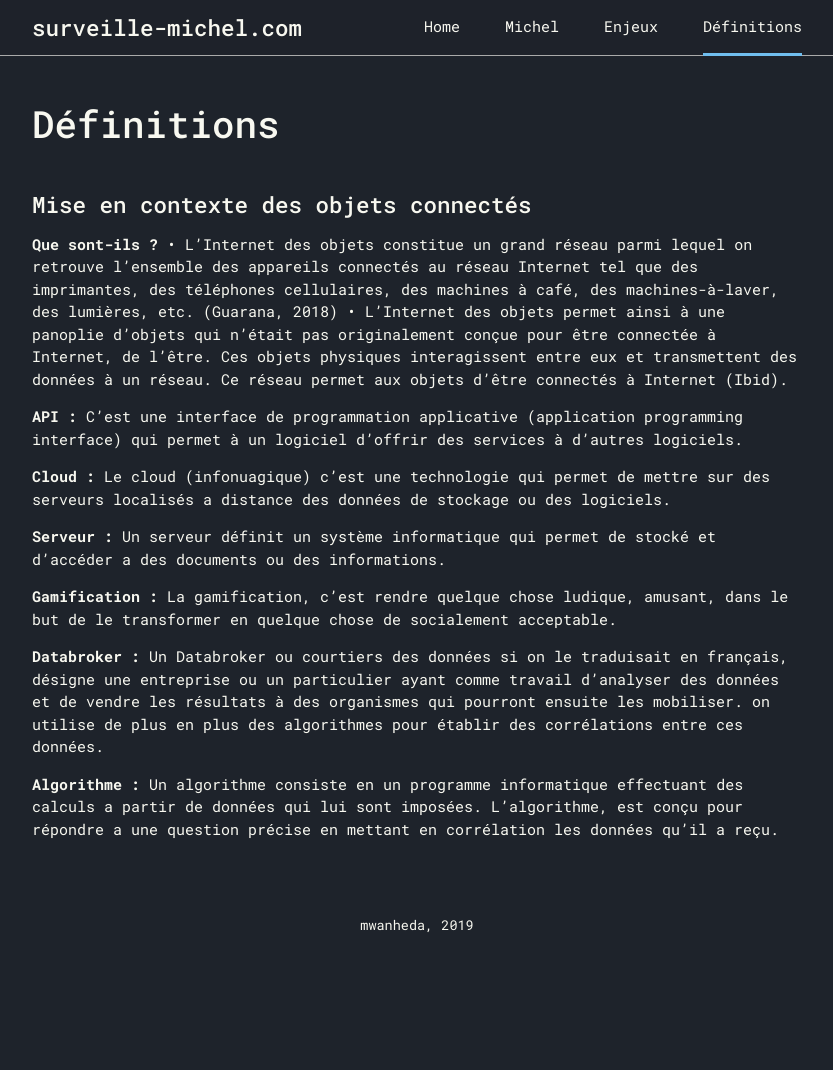
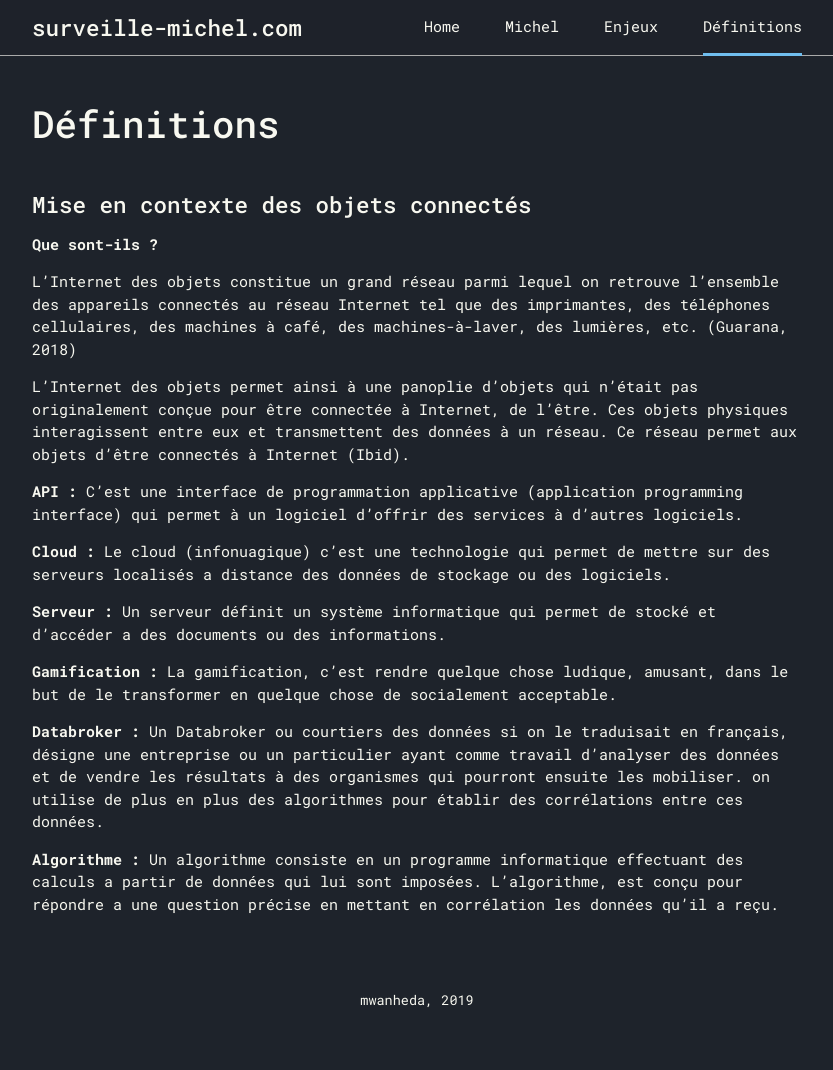
Before and after one commit to mwanheda/michel, a Jekyll site: the page built from _pages/definitions.md, in a window 1280 px wide. Shown: the whole page, without its empty margins (223-1056 px from the left). Built offline with Jekyll 4.4.1, drawn with Linux system fonts in a browser that asks for light colours; before the commit the page ends 995 px from its top, so only the background shows below that.

```diff
--- a/_pages/definitions.md
+++ b/_pages/definitions.md
@@ -10,8 +10,10 @@ id: definitions
 ## Mise en contexte des objets connectés
 
 **Que sont-ils ?**
-   • L’Internet des objets constitue un grand réseau parmi lequel on retrouve l’ensemble des appareils connectés au réseau Internet tel que des imprimantes, des téléphones cellulaires, des machines à café, des machines-à-laver, des lumières, etc. (Guarana, 2018)
-   • L’Internet des objets permet ainsi à une panoplie d’objets qui n’était pas originalement conçue pour être connectée à Internet, de l’être. Ces objets physiques interagissent entre eux et transmettent des données à un réseau. Ce réseau permet aux objets d’être connectés à Internet (Ibid).
+
+L’Internet des objets constitue un grand réseau parmi lequel on retrouve l’ensemble des appareils connectés au réseau Internet tel que des imprimantes, des téléphones cellulaires, des machines à café, des machines-à-laver, des lumières, etc. (Guarana, 2018)
+
+L’Internet des objets permet ainsi à une panoplie d’objets qui n’était pas originalement conçue pour être connectée à Internet, de l’être. Ces objets physiques interagissent entre eux et transmettent des données à un réseau. Ce réseau permet aux objets d’être connectés à Internet (Ibid).
 
 
 **API :** C'est une interface de programmation applicative (application programming interface) qui permet à un logiciel d'offrir des services à d'autres logiciels.
```
